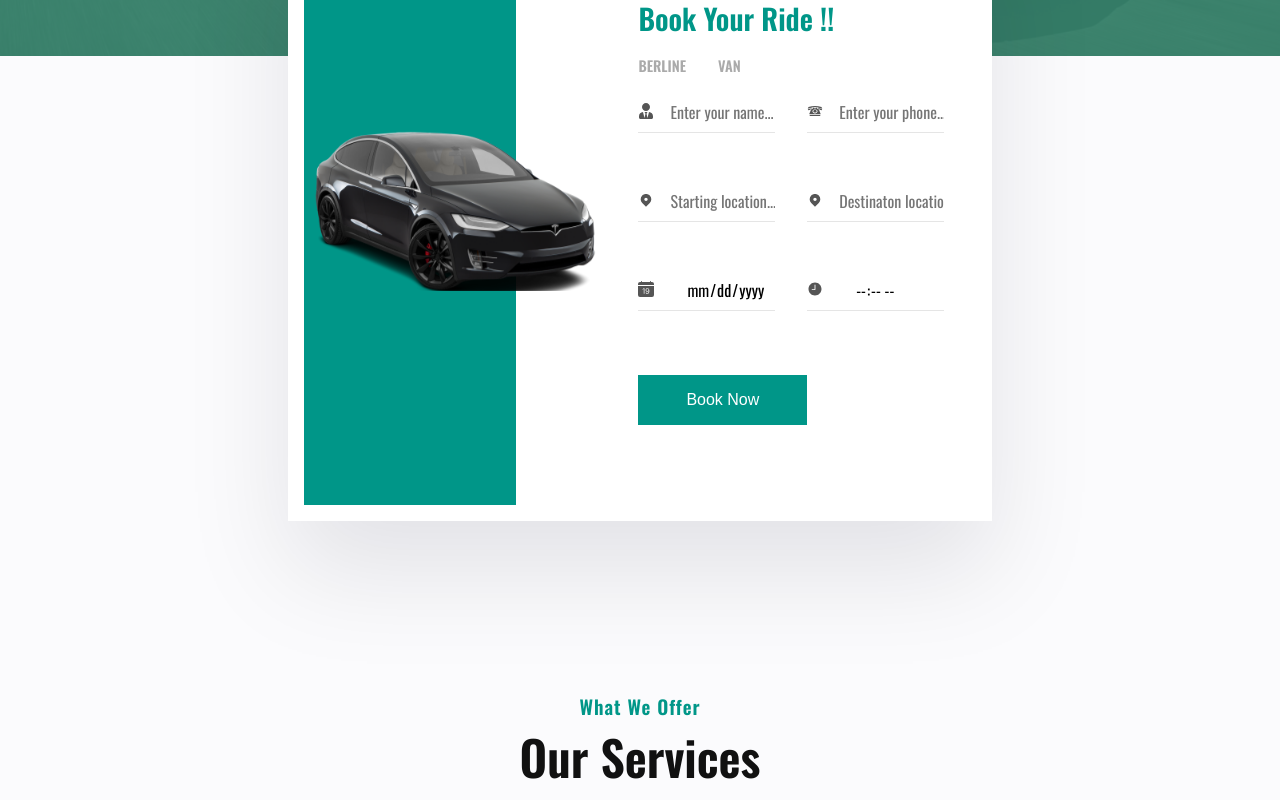
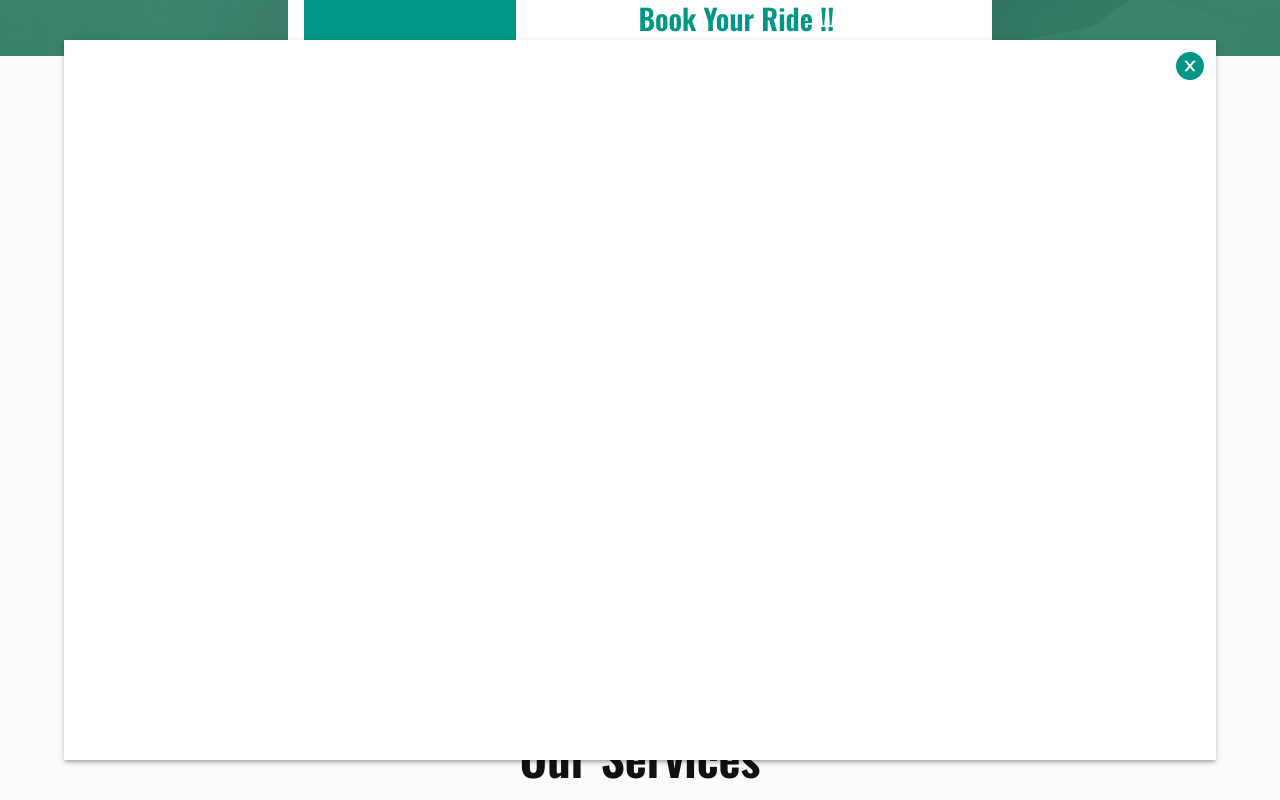
Before and after one commit to dgokul19/driverZone, a React (Create React App) app: page / in a window 1280 px wide. Both pictures are taken after a click on the button "Book Now". Shown: the part 504-1304 px from the top of the page. Built offline with nearby package versions, Linux system fonts and the light colour scheme; the HTML template or start-up script is replaced by a standard one.

Commit message:
Booking form modal added

```diff
--- a/src/client/components/BookingForm.js
+++ b/src/client/components/BookingForm.js
@@ -1,11 +1,11 @@
-import { Fragment, useState, useRef } from "react";
+import { Fragment, useState } from "react";
 import { FaUserTie } from 'react-icons/fa';
 import { GiRotaryPhone } from 'react-icons/gi';
 import { TiLocation } from 'react-icons/ti';
 import { BsCalendarDateFill } from 'react-icons/bs';
 import { IoIosTime } from 'react-icons/io';
 
-import AutoComplete from './AutoComplete/AutoComplete';
+import BookingMap from './Map/BookingMap';
 
 import { DEFAULT_VALUE } from '../util/constants';
 
@@ -15,9 +15,8 @@ import LeftImage from '../assets/images/tesla_form.png';
 
 const BookYourJourneyForm = () => {
     const { BOOKING_DETAILS } = DEFAULT_VALUE;
-    const inputCalendar = useRef(null);
-    const inputTime = useRef(null);
 
+    const [ modal, setModal ] = useState(false);
     const [ bookingFrom, setBookingForm ] = useState({...BOOKING_DETAILS});
 
     const handleChange = (e) => {
@@ -28,11 +27,14 @@ const BookYourJourneyForm = () => {
         });
     };
 
-    const handleLocation = (e) => {
-
+    const handleBooking = (e) => {
+        setModal(true);
     };
 
-    console.log(bookingFrom);
+    const handleLocation = (e) => {
+    };
+
+    console.log({modal});
 
     return (
         <Fragment>
@@ -65,7 +67,6 @@ const BookYourJourneyForm = () => {
                             <div className="rowForm">
                                 <div className="formBox">
                                     <TiLocation/>
-                                    {/* <AutoComplete /> */}
                                     <input name={`fromLocation`} placeholder={`Starting location...`} value={bookingFrom.fromLocation} onChange={handleLocation}/>
                                 </div>
 
@@ -78,22 +79,23 @@ const BookYourJourneyForm = () => {
                             <div className="rowForm">
                                 <div className="formBox">
                                     <BsCalendarDateFill/>
-                                    <input ref={inputCalendar} name={`pickUpDate`} type="date" value={bookingFrom.pickUpDate} onChange={handleChange}/>
+                                    <input name={`pickUpDate`} type="date" value={bookingFrom.pickUpDate} onChange={handleChange}/>
                                 </div>
 
                                 <div className="formBox">
                                     <IoIosTime/>
-                                    <input ref={inputTime} name={`pickUpTime`} type="time" value={bookingFrom.pickUpTime} onChange={handleChange}/>
+                                    <input name={`pickUpTime`} type="time" value={bookingFrom.pickUpTime} onChange={handleChange}/>
                                 </div>
                             </div>
 
                             <span>
-                                <button>Book Now</button>
+                                <button onClick={() => handleBooking()}>Book Now</button>
                             </span>
                         </div>
                     </div>
                 </div>
             </div>
+            {<BookingMap open={modal} closeModal={() => setModal(false)}/>}
         </Fragment>
     )
 };
--- /dev/null
+++ b/src/client/components/Map/BookingMap.js
@@ -0,0 +1,18 @@
+import { Fragment } from 'react';
+import { AiFillCloseCircle } from 'react-icons/ai';
+
+import './map.scss';
+
+const BookingMap = ({ open, closeModal }) => {
+    return(
+        <Fragment>
+            <div className={`mapLayerModal ${open ? 'open' : ''}`}>
+                <div className={`mapTransitionLayer ${open ? 'active' : ''}`}>
+                    <AiFillCloseCircle className={'closeIcon'} onClick={closeModal}/>
+                </div>
+            </div>
+        </Fragment>
+    );
+};
+
+export default BookingMap;
--- /dev/null
+++ b/src/client/components/Map/map.scss
@@ -0,0 +1,35 @@
+.mapLayerModal{
+    width: 90vw;
+    height: 90vh;
+    position: fixed;
+    top: 5%;
+    left: 5%;
+    display: none;
+    &.open{
+        display: block;
+    }
+    .mapTransitionLayer{
+        width: 0;
+        height: 0;
+        flex: 1;
+        background-color: var(--theme-white);
+        box-shadow: var(--shadow-one);
+        opacity: 0;
+        transform: scale(.8);
+        transition: .4s width, .4s height, 1s opacity 1s transform;
+        position: relative;
+        .closeIcon {
+            position: absolute;
+            top: 10px;
+            right: 10px;
+            font-size: 2rem;
+            color: var(--theme-primary);
+        }
+        &.active {
+            width: 100%;
+            height: 100%;
+            opacity: 1;
+            transform: scale(1);
+        }
+    }
+}
```
